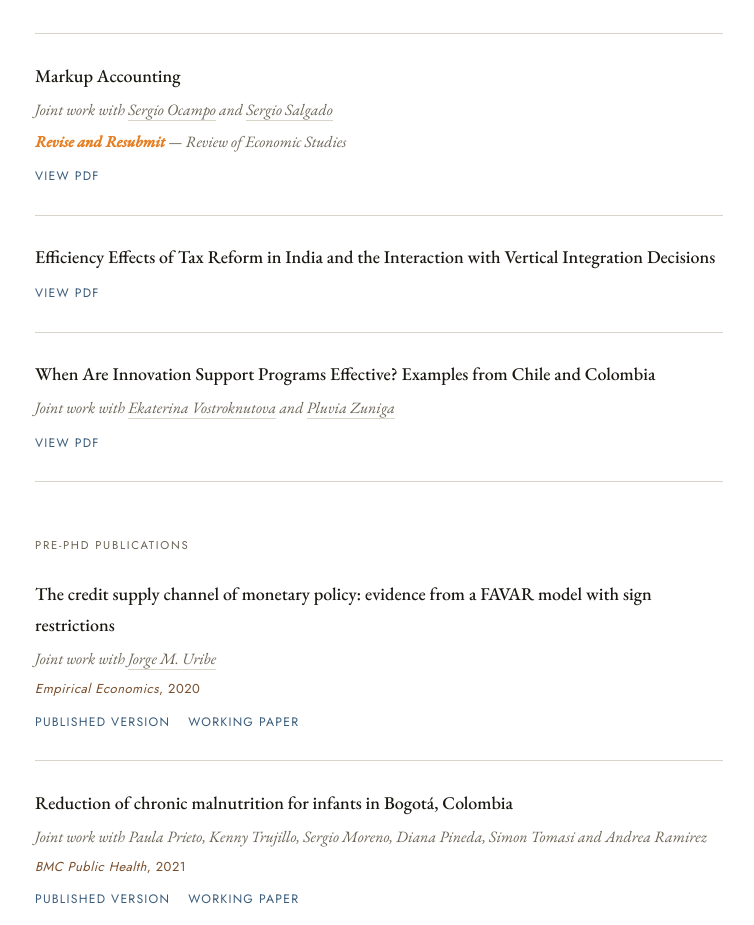
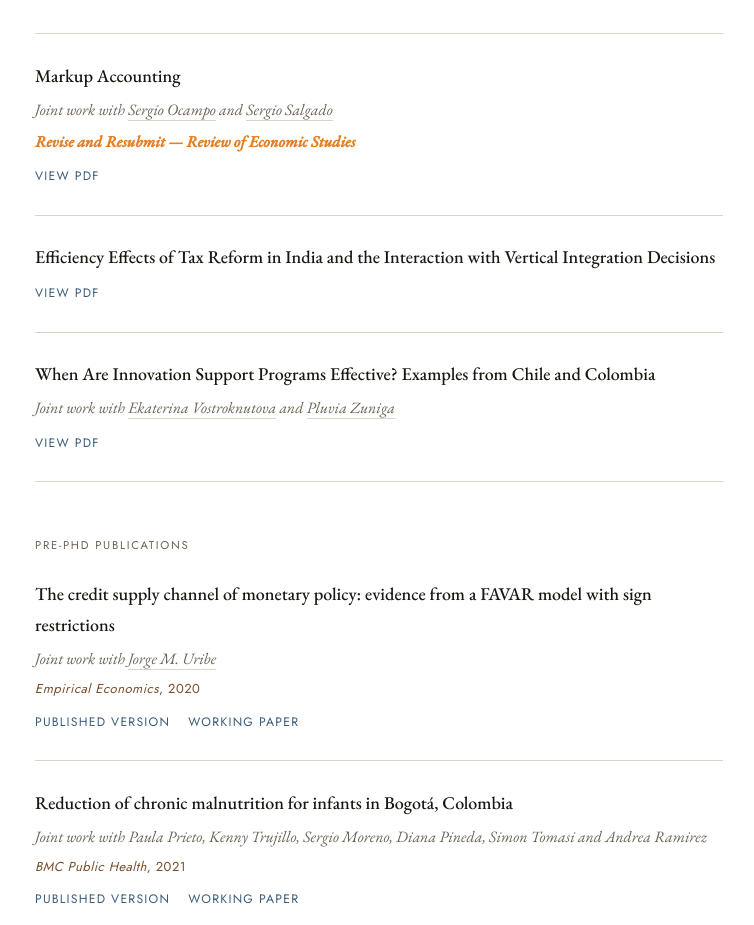
Before and after one commit to juansholguin/juansholguin.github.io, a plain HTML site: page index.html in a window 1280 px wide. Shown: the part 904-1829 px from the top of the page, without its empty margins (261-1015 px from the left). Drawn offline with nearby package versions, Linux system fonts and the light colour scheme.

Commit message:
Update index.html

```diff
--- a/index.html
+++ b/index.html
@@ -661,7 +661,7 @@
             and
             <a href="https://sergiosalgado.net/" target="_blank" rel="noopener noreferrer">Sergio Salgado</a>
           </div>
-          <div class="paper-coauthors"> <span style="color: #e67e22; font-weight: bold;">Revise and Resubmit</span> — Review of Economic Studies</div>          <div class="paper-links">
+          <div class="paper-coauthors"> <span style="color: #e67e22; font-weight: bold;">Revise and Resubmit — Review of Economic Studies</span> </div>          <div class="paper-links">
             <a class="paper-link" href="https://ocamp020.github.io/HOS_Markup_Accounting.pdf" target="_blank" rel="noopener noreferrer">View PDF</a>
           </div>
         </li>
```
